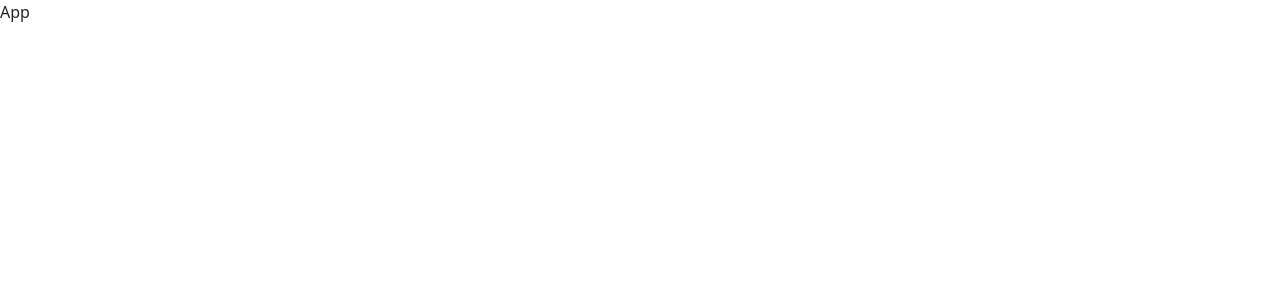
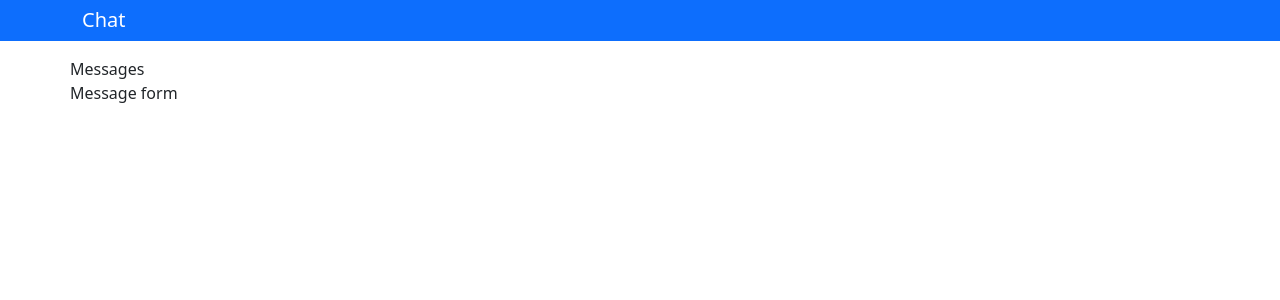
Before and after one commit to AlmazXX/chat-lab, a React (Create React App) app: page / in a window 1280 px wide. Shown: the top 300 px of the page. Built offline with nearby package versions, Linux system fonts and the light colour scheme.

Commit message:
Created layout for the App

```diff
--- a/src/containers/App/App.tsx
+++ b/src/containers/App/App.tsx
@@ -3,7 +3,19 @@ import React from 'react';
 function App() {
   return (
     <React.Fragment>
-      App
+      <header>
+        <nav className="navbar navbar-light bg-primary text-white">
+          <div className="container"><a href="#" className="text-decoration-none"><span className="navbar-brand mb-0 h1 text-white">Chat</span></a></div>
+        </nav>
+      </header>
+      <main>
+        <div className="container py-3">
+          <div className="row">
+            Messages
+          </div>
+          <div className="row">Message form</div>
+        </div>
+      </main>
     </React.Fragment>
   );
 }
```
